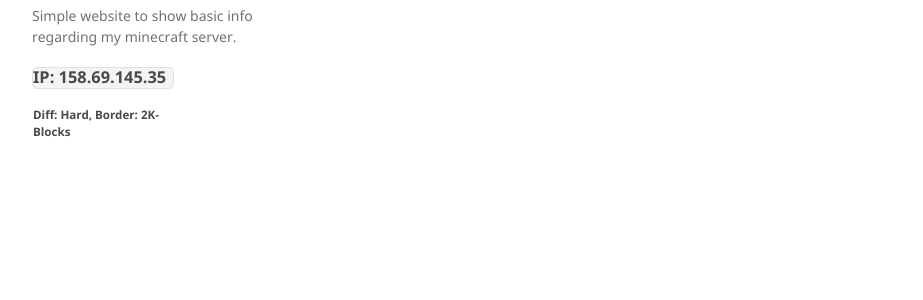
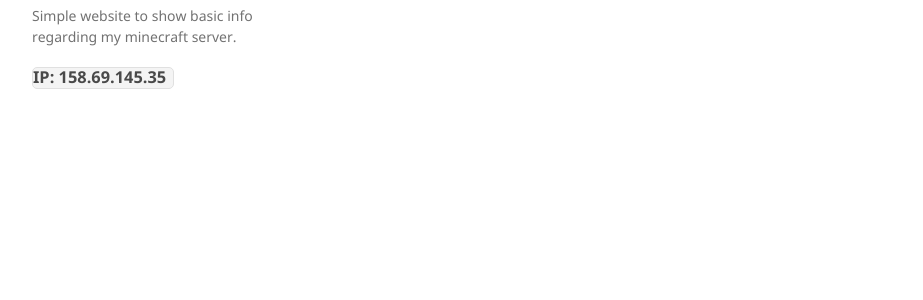
Before and after one commit to WrelksMC/wrelksMC.github.io, a Jekyll site: the page built from index.md, in a window 1280 px wide. Shown: the part 365-665 px from the top of the page, without its empty margins (178-1101 px from the left). Built offline with Jekyll 4.4.1, drawn with Linux system fonts in a browser that asks for light colours.

Commit message:
Update default.html

```diff
--- a/_layouts/default.html
+++ b/_layouts/default.html
@@ -32,7 +32,6 @@
         {% if site.show_downloads %}
         <ul class="downloads">
           <h3><p>IP: 158.69.145.35</p>
-            <p><h5>Diff: Hard, Border: 2K-Blocks<h5></p></h3>
         </ul>
         {% endif %}
       </header>
```
